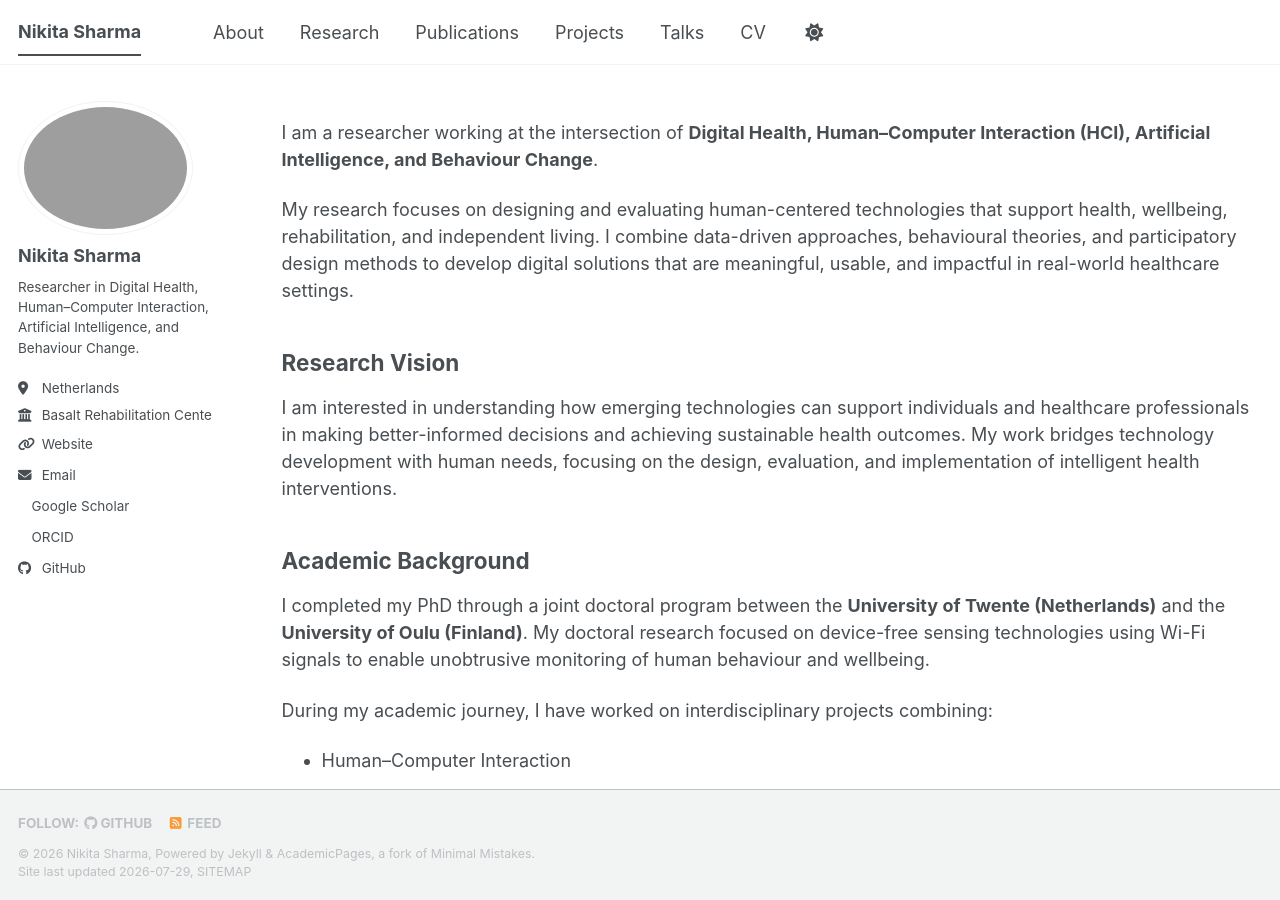
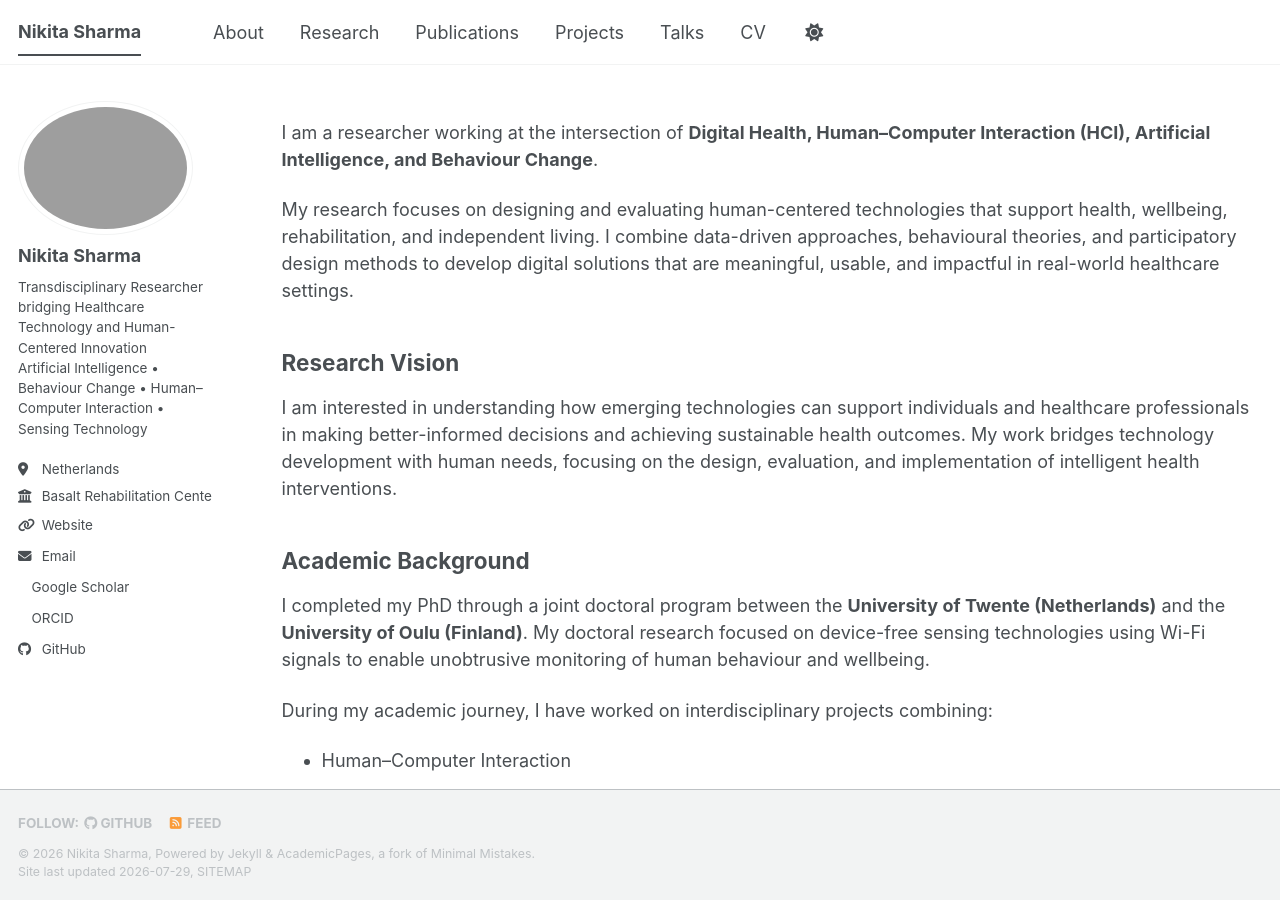
Before and after one commit to nikitasharma14/Portfolio, a Jekyll site: the page built from _pages/about.md, in a window 1280 px wide and 900 px high. Built offline with Jekyll 4.4.1, drawn with Linux system fonts in a browser that asks for light colours; a style sheet for code colours, icons or effects is not loaded.

Commit message:
Update _config.yml

```diff
--- a/_config.yml
+++ b/_config.yml
@@ -26,7 +26,7 @@ author:
   avatar           : "image.png"
   name             : "Nikita Sharma"
   pronouns         :
-  bio              : "Researcher in Digital Health, Human–Computer Interaction, Artificial Intelligence, and Behaviour Change."
+  bio              : "Transdisciplinary Researcher bridging Healthcare Technology and Human-Centered Innovation <br> Artificial Intelligence • Behaviour Change • Human–Computer Interaction • Sensing Technology"
   location         : "Netherlands"
   employer         : "Basalt Rehabilitation Center"
   uri              : "https://nikitasharma14.github.io/Portfolio/"
```
